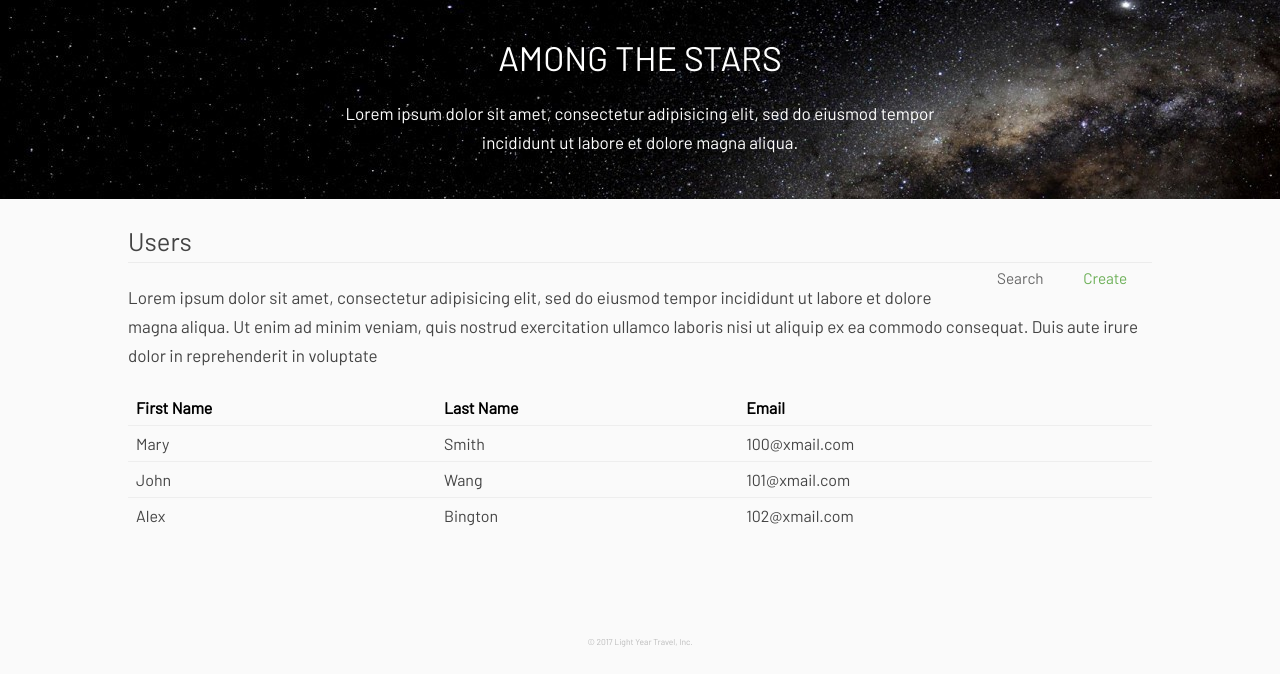
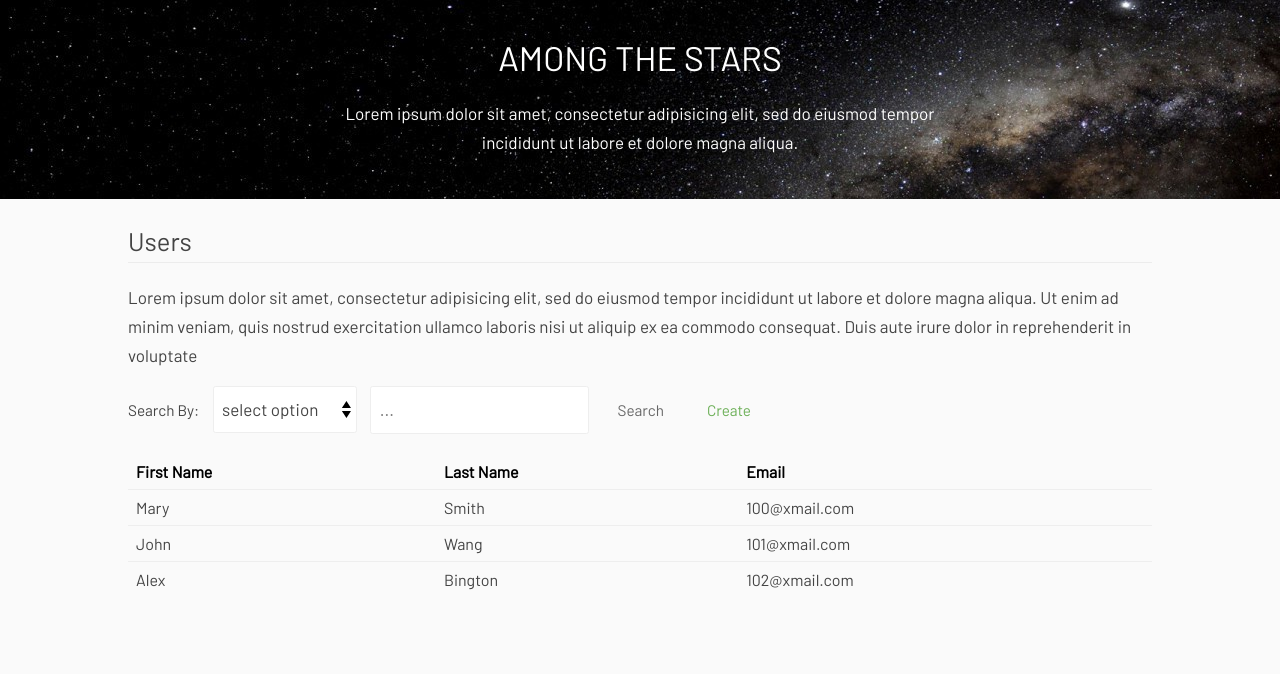
Before and after one commit to manymeeting/CoolCompany, a PHP site: page /users.php in a window 1280 px wide. Shown: the part 74-748 px from the top of the page. Before the commit the page ends 721 px from the top, so only its background shows below. Run offline with PHP 8.4, Linux system fonts and the light colour scheme; the visitor is signed in with stand-in values (Sample User, id 1).

Commit message:
add user search section

```diff
--- a/css/users.css
+++ b/css/users.css
@@ -8,9 +8,16 @@
 }
 
 /* special parts */
-#userSearchBtn, #userCreateBtn, #cancelBtn
+#userSearchBtn, #userCreateBtn,
+#cancelBtn, #userSearchInput,
+#userSearchType,
+#userSearchTitle
 {
-	float: right;
 	display: inline-block;
 	margin: 0 10px 0 0;
 }
+
+#userSearchTitle
+{
+	font-size: 0.9em;
+}
--- a/userCreate.php
+++ b/userCreate.php
@@ -23,8 +23,7 @@ if(!isset($_SESSION["valid"]))
   <div class="row coolcp_content">
     <div class="coolcp_section">
       <div class="coolcp_section_header">
-        <span class="coolcp_section_header_title">Add a new user</span>
-        <a href="users.php" id="cancelBtn" class="btn small round no-outline">Cancel</a>
+        <span class="coolcp_section_header_title center">Add User</span>
       </div>
       <div class="autogrid full-width-forms">
         <div class="col-1-4 space"></div>
--- a/users.php
+++ b/users.php
@@ -24,10 +24,22 @@ if(!isset($_SESSION["valid"]))
     <div class="coolcp_section">
       <div class="coolcp_section_header">
         <span class="coolcp_section_header_title">Users</span>
-        <a href="userCreate.php" id="userCreateBtn" class="btn small round no-outline green">Create</a>
-        <a id="userSearchBtn" class="btn small round no-outline">Search</a>
       </div>
       <p>Lorem ipsum dolor sit amet, consectetur adipisicing elit, sed do eiusmod tempor incididunt ut labore et dolore magna aliqua. Ut enim ad minim veniam, quis nostrud exercitation ullamco laboris nisi ut aliquip ex ea commodo consequat. Duis aute irure dolor in reprehenderit in voluptate</p>
+      <div>
+        <span id="userSearchTitle">Search By: </span>
+        <select id="userSearchType">
+          <optgroup label="group 1">
+            <option>select option</option>
+            <option>select option</option>
+            <option>select option</option>
+          </optgroup>
+        </select>
+        <input id="userSearchInput" placeholder="..." type="search">
+        <a id="userSearchBtn" class="btn small round no-outline">Search</a>
+        <a href="userCreate.php" id="userCreateBtn" class="btn small round no-outline green">Create</a>
+      </div>
+
       <table class="table">
         <thead>
           <tr>
```
